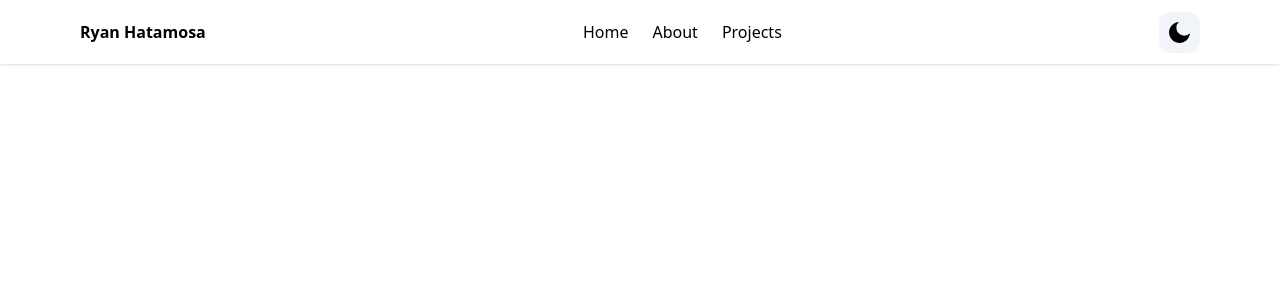
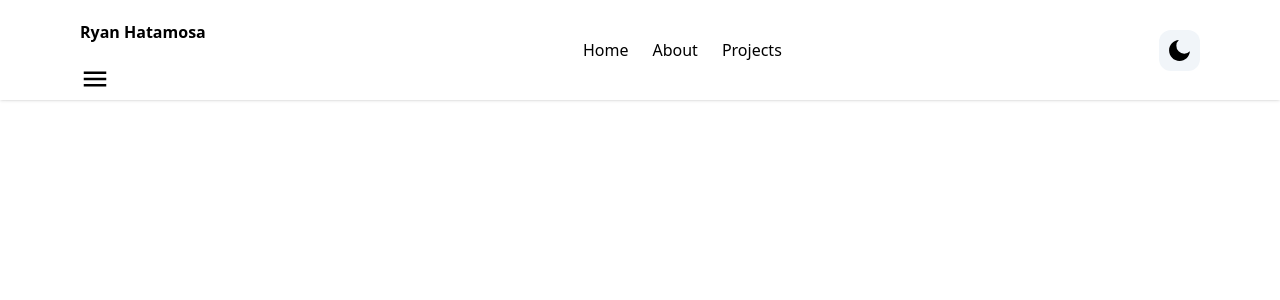
Before and after one commit to PinoyColada/ryan-hatamosa-website-v3, a Next.js app: page / in a window 1280 px wide. Shown: the top 300 px of the page. Built offline with nearby package versions, Linux system fonts and the light colour scheme.

Commit message:
added dropdown button on navbar component

```diff
--- a/components/Navbar.tsx
+++ b/components/Navbar.tsx
@@ -35,11 +35,16 @@ const Navbar = () => {
         <header className='w-full mx-auto  px-4 sm:px-20 fixed top-0 z-50 shadow bg-white dark:bg-stone-900 dark:border-b dark:border-stone-600'>
             <div className='justify-between md:items-center md:flex'>
                 <div>
+                    <div>
                     <div className="md:py-5 md:block">
                         <h2 className="text-2x1 font-bold">Ryan Hatamosa</h2>
                     </div>
+                    <div>
+                        <button>{navbar ? <IoMdClose size={30} /> : <IoMdMenu size={30} />}</button>
+                    </div>
+                    </div>
                 </div>
-                <div className='md:flex md:space-x-6'>
+                <div className='items-center justify-center space-y-8 md:flex md:space-x-6 md:space-y-0'>
                     {NAV_ITEMS.map((item, idx) => {
                         return <a key={idx}>{item.label}</a>
                     })}
```
